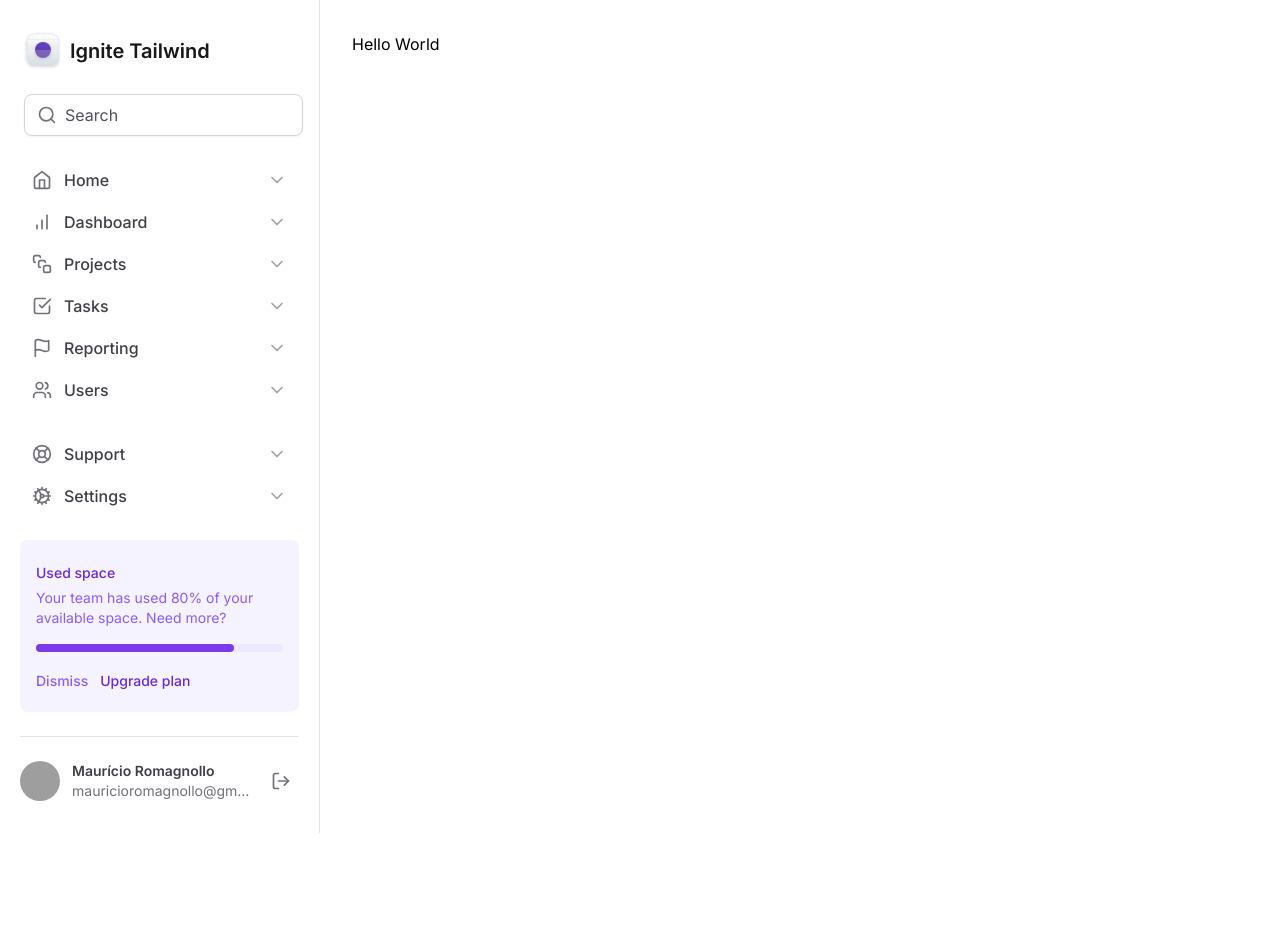
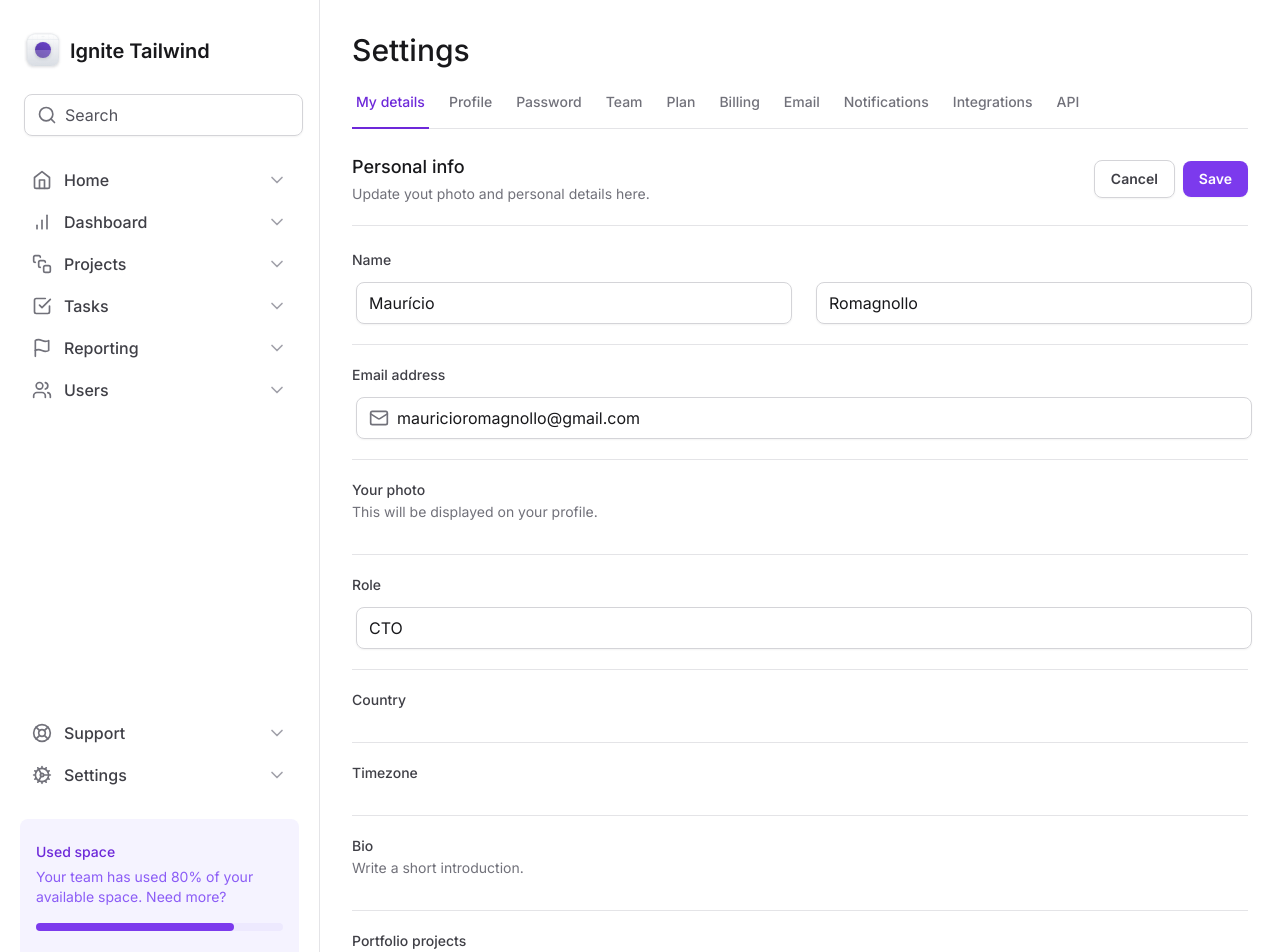
Before and after one commit to mauricioromagnollo/ignite-tailwind, a Next.js app: page / in a window 1280 px wide. Shown: the top 952 px of the page. Before the commit the page ends 833 px from the top, so only its background shows below. Built offline with nearby package versions, Linux system fonts and the light colour scheme; grey boxes are pictures that could not be loaded.

Commit message:
feat: add base form structure

```diff
--- a/src/app/page.tsx
+++ b/src/app/page.tsx
@@ -1,3 +1,167 @@
+import { Input } from '@/components/input'
+import { SettingsTabs } from '@/components/settings-tabs'
+import { Mail } from 'lucide-react'
+
 export default function Home() {
-  return <h1>Hello World</h1>
+  return (
+    <>
+      <h1 className="text-3xl font-medium text-zinc-900">Settings</h1>
+
+      <SettingsTabs />
+
+      <div className="mt-6 flex flex-col">
+        <div className="flex items-center justify-between border-b border-zinc-200 pb-5">
+          <div className="space-y-1">
+            <h2 className="text-lg font-medium text-zinc-900">Personal info</h2>
+            <span className="text-sm text-zinc-500">
+              Update yout photo and personal details here.
+            </span>
+          </div>
+          <div className="flex items-center gap-2">
+            <button
+              type="button"
+              className="rounded-lg border border-zinc-300 px-4 py-2 text-sm font-semibold text-zinc-700 shadow-sm hover:bg-zinc-50"
+            >
+              Cancel
+            </button>
+            <button
+              type="submit"
+              form="settings"
+              className="rounded-lg bg-violet-600 px-4 py-2 text-sm font-semibold text-white shadow-sm hover:bg-violet-700"
+            >
+              Save
+            </button>
+          </div>
+        </div>
+
+        <form
+          id="settings"
+          className="mt-6 flex w-full flex-col gap-5 divide-y divide-zinc-200"
+        >
+          <div className="grid-cols-form grid gap-3">
+            <label
+              htmlFor="firstName"
+              className="text-sm font-medium text-zinc-700"
+            >
+              Name
+            </label>
+            <div className="grid grid-cols-2 gap-6">
+              <Input.Root>
+                <Input.Control id="firstName" defaultValue="Maurício" />
+              </Input.Root>
+
+              <Input.Root>
+                <Input.Control defaultValue="Romagnollo" />
+              </Input.Root>
+            </div>
+          </div>
+
+          <div className="grid-cols-form grid gap-3 pt-5">
+            <label
+              htmlFor="email"
+              className="text-sm font-medium text-zinc-700"
+            >
+              Email address
+            </label>
+
+            <Input.Root>
+              <Input.Prefix>
+                <Mail className="h-5 w-5 text-zinc-500" />
+              </Input.Prefix>
+              <Input.Control
+                id="email"
+                defaultValue="mauricioromagnollo@gmail.com"
+              />
+            </Input.Root>
+          </div>
+
+          <div className="grid-cols-form grid gap-3 pt-5">
+            <label
+              htmlFor="photo"
+              className="text-sm font-medium text-zinc-700"
+            >
+              Your photo
+              <span className="mt-0.5 block text-sm font-normal text-zinc-500">
+                This will be displayed on your profile.
+              </span>
+            </label>
+
+            <div></div>
+          </div>
+
+          <div className="grid-cols-form grid gap-3 pt-5">
+            <label htmlFor="role" className="text-sm font-medium text-zinc-700">
+              Role
+            </label>
+
+            <Input.Root>
+              <Input.Control id="role" defaultValue="CTO" />
+            </Input.Root>
+          </div>
+
+          <div className="grid-cols-form grid gap-3 pt-5">
+            <label
+              htmlFor="country"
+              className="text-sm font-medium text-zinc-700"
+            >
+              Country
+            </label>
+
+            <div></div>
+          </div>
+
+          <div className="grid-cols-form grid gap-3 pt-5">
+            <label
+              htmlFor="timezone"
+              className="text-sm font-medium text-zinc-700"
+            >
+              Timezone
+            </label>
+
+            <div></div>
+          </div>
+
+          <div className="grid-cols-form grid gap-3 pt-5">
+            <label htmlFor="bio" className="text-sm font-medium text-zinc-700">
+              Bio
+              <span className="mt-0.5 block text-sm font-normal text-zinc-500">
+                Write a short introduction.
+              </span>
+            </label>
+
+            <div></div>
+          </div>
+
+          <div className="grid-cols-form grid gap-3 pt-5">
+            <label
+              htmlFor="project"
+              className="text-sm font-medium text-zinc-700"
+            >
+              Portfolio projects
+              <span className="mt-0.5 block text-sm font-normal text-zinc-500">
+                Share a few snippets of your work.
+              </span>
+            </label>
+
+            <div></div>
+          </div>
+
+          <div className="flex items-center justify-end gap-2 pt-5">
+            <button
+              type="button"
+              className="rounded-lg border border-zinc-300 px-4 py-2 text-sm font-semibold text-zinc-700 shadow-sm hover:bg-zinc-50"
+            >
+              Cancel
+            </button>
+            <button
+              type="submit"
+              className="rounded-lg bg-violet-600 px-4 py-2 text-sm font-semibold text-white shadow-sm hover:bg-violet-700"
+            >
+              Save
+            </button>
+          </div>
+        </form>
+      </div>
+    </>
+  )
 }
--- /dev/null
+++ b/src/components/settings-tabs/index.tsx
@@ -0,0 +1 @@
+export { SettingsTabs } from './settings-tabs'
--- /dev/null
+++ b/src/components/settings-tabs/settings-tabs.tsx
@@ -0,0 +1,51 @@
+'use client'
+
+import * as Tabs from '@radix-ui/react-tabs'
+import { useState } from 'react'
+
+import { TabItem } from './tab-item'
+
+export function SettingsTabs() {
+  const [activeTab, setActiveTab] = useState('tab1')
+
+  return (
+    <Tabs.Root value={activeTab} onValueChange={setActiveTab}>
+      <Tabs.List className="mt-6 flex w-full items-center gap-4 border-b border-zinc-200">
+        <TabItem
+          value="tab1"
+          title="My details"
+          isSelected={activeTab === 'tab1'}
+        />
+        <TabItem
+          value="tab2"
+          title="Profile"
+          isSelected={activeTab === 'tab2'}
+        />
+        <TabItem
+          value="tab3"
+          title="Password"
+          isSelected={activeTab === 'tab3'}
+        />
+        <TabItem value="tab4" title="Team" isSelected={activeTab === 'tab4'} />
+        <TabItem value="tab5" title="Plan" isSelected={activeTab === 'tab5'} />
+        <TabItem
+          value="tab6"
+          title="Billing"
+          isSelected={activeTab === 'tab6'}
+        />
+        <TabItem value="tab7" title="Email" isSelected={activeTab === 'tab7'} />
+        <TabItem
+          value="tab8"
+          title="Notifications"
+          isSelected={activeTab === 'tab8'}
+        />
+        <TabItem
+          value="tab9"
+          title="Integrations"
+          isSelected={activeTab === 'tab9'}
+        />
+        <TabItem value="tab10" title="API" isSelected={activeTab === 'tab10'} />
+      </Tabs.List>
+    </Tabs.Root>
+  )
+}
--- /dev/null
+++ b/src/components/settings-tabs/tab-item.tsx
@@ -0,0 +1,28 @@
+'use client'
+
+import * as Tabs from '@radix-ui/react-tabs'
+import { motion } from 'framer-motion'
+
+type TabItemProps = {
+  value: string
+  title: string
+  isSelected?: boolean
+}
+
+export function TabItem({ value, title, isSelected = false }: TabItemProps) {
+  return (
+    <Tabs.Trigger
+      className="relative px-1 pb-4 text-sm font-medium text-zinc-500 hover:text-violet-700 data-[state=active]:text-violet-700"
+      value={value}
+    >
+      <span>{title}</span>
+
+      {isSelected && (
+        <motion.div
+          layoutId="activeTab"
+          className="absolute -bottom-px left-0 right-0 h-0.5 bg-violet-700"
+        ></motion.div>
+      )}
+    </Tabs.Trigger>
+  )
+}
```
